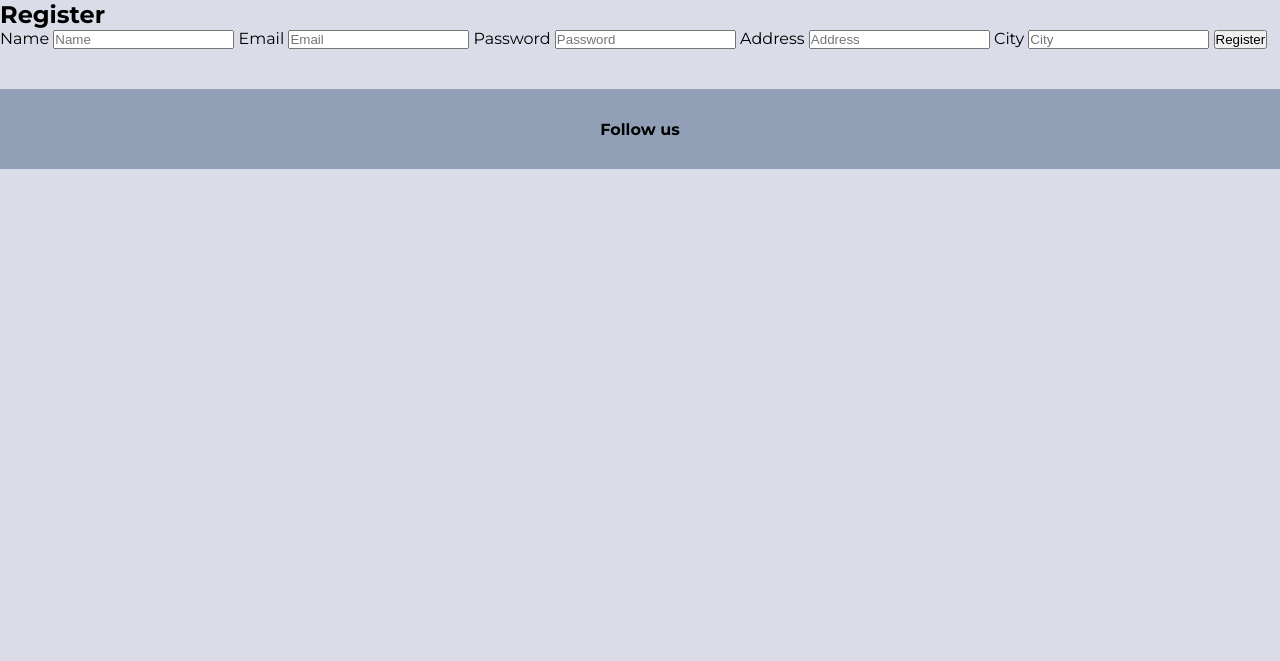
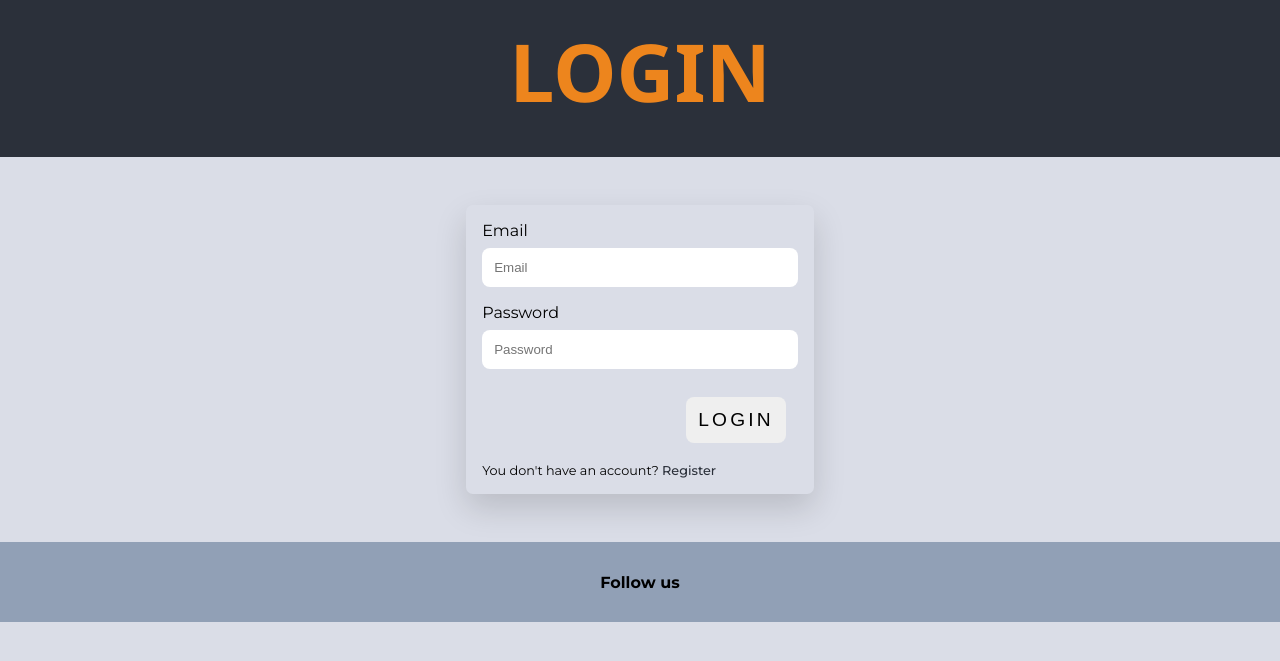
Before and after one commit to hugoogb/football-shirt-shop, a PHP site: page /resource_login_register.php in a window 1280 px wide. Shown: the part 75-736 px from the top of the page. Run offline with PHP 8.4, Linux system fonts and the light colour scheme.

Commit message:
added register/login

```diff
--- /dev/null
+++ b/project/controller/cnt_login.php
@@ -0,0 +1,3 @@
+<?php
+
+include __DIR__ . '/../view/vw_login.php';
--- /dev/null
+++ b/project/css/login_register.css
@@ -0,0 +1,85 @@
+.form-wrapper {
+    display: flex;
+    justify-content: center;
+    align-items: center;
+    margin: 3rem;
+}
+
+.form-container {
+    padding: 1rem;
+
+    border-radius: 7px 7px 7px 7px;
+    /* generated via CSS MATIC: https://goo.gl/cIbnS */
+    -webkit-box-shadow: 0 14px 32px 0 rgba(0, 0, 0, 0.15);
+    -moz-box-shadow: 0 14px 32px 0 rgba(0, 0, 0, 0.15);
+    box-shadow: 0 14px 32px 0 rgba(0, 0, 0, 0.15);
+}
+
+.form-inputs {
+    display: flex;
+    flex-direction: column;
+    width: 100%;
+}
+
+.form-inputs label {
+    display: flex;
+    flex-direction: column;
+    padding-bottom: 1rem;
+}
+
+.form-inputs label input {
+    margin-top: 0.5rem;
+    padding: 0.75rem;
+    outline: none;
+    border: transparent;
+    border-radius: 0.5rem;
+    cursor: pointer;
+    transition: background-color 0.3s, color 0.1s ease-in-out;
+}
+
+.form-inputs label input:hover {
+    border: 0.1rem solid #91A0B6;
+}
+
+.form-inputs label input:focus {
+    border: 0.2rem solid #91A0B6;
+}
+
+.form-submit {
+    width: fit-content;
+    padding: 0.75rem;
+    margin-left: 12rem;
+}
+
+.form-submit input {
+    padding: 0.75rem;
+    font-size: min(4vw, 1.2rem);
+    text-transform: uppercase;
+    letter-spacing: 0.2rem;
+    outline: none;
+    border: transparent;
+    border-radius: 0.5rem;
+    cursor: pointer;
+    transition: background-color 0.3s, color 0.1s ease-in-out;
+}
+
+.form-submit input:hover {
+    background-color: #91A0B6;
+    color: #F4D8A4;
+}
+
+.form-info {
+    font-size: min(3vw, 0.8rem);
+    margin-top: 0.5rem;
+}
+
+.form-info a {
+    cursor: pointer;
+    font-weight: 500;
+    color: #2B303A;
+}
+
+.form-info a:hover {
+    font-weight: 600;
+    text-decoration: underline;
+}
--- a/project/index.php
+++ b/project/index.php
@@ -7,8 +7,8 @@ error_reporting(E_ALL);
 $action = $_GET['action'] ?? NULL;
 
 switch ($action) {
-    case 'register':
-        include __DIR__ . '/resource_register.php';
+    case 'login-register':
+        include __DIR__ . '/resource_login_register.php';
         break;
     case 'categories':
         include __DIR__ . '/resource_list_categories.php';
--- a/project/js/fetch_calls.js
+++ b/project/js/fetch_calls.js
@@ -18,3 +18,17 @@ const product_detail = async (product_id) => {
             return response.text();
         })
 }
+
+const load_register = async () => {
+    document.getElementById("content-container").innerHTML = await fetch("/controller/cnt_register.php")
+        .then(response => {
+            return response.text();
+        })
+}
+
+const load_login = async () => {
+    document.getElementById("content-container").innerHTML = await fetch("/controller/cnt_login.php")
+        .then(response => {
+            return response.text();
+        })
+}
--- a/project/resource_homepage.php
+++ b/project/resource_homepage.php
@@ -12,6 +12,7 @@
     <link rel="stylesheet" type="text/css" href="/css/list_categories.css">
     <link rel="stylesheet" type="text/css" href="/css/list_products.css">
     <link rel="stylesheet" type="text/css" href="/css/product_detail.css">
+    <link rel="stylesheet" type="text/css" href="/css/login_register.css">
     <script src="https://ajax.googleapis.com/ajax/libs/jquery/3.6.1/jquery.min.js"
             type="text/javascript" defer></script>
     <script src="/js/dropdown.js" type="text/javascript" defer></script>
--- a/project/resource_list_categories.php
+++ b/project/resource_list_categories.php
@@ -12,6 +12,7 @@
     <link rel="stylesheet" type="text/css" href="/css/list_categories.css">
     <link rel="stylesheet" type="text/css" href="/css/list_products.css">
     <link rel="stylesheet" type="text/css" href="/css/product_detail.css">
+    <link rel="stylesheet" type="text/css" href="/css/login_register.css">
     <script src="https://ajax.googleapis.com/ajax/libs/jquery/3.6.1/jquery.min.js"
             type="text/javascript" defer></script>
     <script src="/js/dropdown.js" type="text/javascript" defer></script>
--- a/project/resource_list_products.php
+++ b/project/resource_list_products.php
@@ -12,6 +12,7 @@
     <link rel="stylesheet" type="text/css" href="/css/list_categories.css">
     <link rel="stylesheet" type="text/css" href="/css/list_products.css">
     <link rel="stylesheet" type="text/css" href="/css/product_detail.css">
+    <link rel="stylesheet" type="text/css" href="/css/login_register.css">
     <script src="https://ajax.googleapis.com/ajax/libs/jquery/3.6.1/jquery.min.js"
             type="text/javascript" defer></script>
     <script src="/js/dropdown.js" type="text/javascript" defer></script>
--- a/project/resource_login_register.php
+++ b/project/resource_login_register.php
@@ -2,15 +2,14 @@
 <html lang="en">
 <head>
     <meta charset="UTF-8">
-    <title>Registre/Login</title>
-    <link rel="icon" href="/img/logo-small.png">
+    <meta name="viewport" content="width=device-width, initial-scale=1">
+    <title>CLASSIC FOOTBALL</title>
+    <link rel="icon" href="img/logo-small.png">
     <link rel="stylesheet" type="text/css" href="/css/main.css">
     <link rel="stylesheet" type="text/css" href="/css/header.css">
     <link rel="stylesheet" type="text/css" href="/css/footer.css">
-    <link rel="stylesheet" type="text/css" href="/css/homepage.css">
-    <link rel="stylesheet" type="text/css" href="/css/list_categories.css">
-    <link rel="stylesheet" type="text/css" href="/css/list_products.css">
-    <link rel="stylesheet" type="text/css" href="/css/product_detail.css">
+    <link rel="stylesheet" type="text/css" href="/css/login_register.css">
+    <link rel="stylesheet" type="text/css" href="/css/login_register.css">
     <script src="https://ajax.googleapis.com/ajax/libs/jquery/3.6.1/jquery.min.js"
             type="text/javascript" defer></script>
     <script src="/js/dropdown.js" type="text/javascript" defer></script>
@@ -23,7 +22,7 @@
 </header>
 
 <section id="content-container">
-    <?php require __DIR__ . '/controller/cnt_register.php'; ?>
+    <?php require __DIR__ . '/controller/cnt_login.php'; ?>
 </section>
 
 <footer>
--- a/project/resource_product_detail.php
+++ b/project/resource_product_detail.php
@@ -12,6 +12,7 @@
     <link rel="stylesheet" type="text/css" href="/css/list_categories.css">
     <link rel="stylesheet" type="text/css" href="/css/list_products.css">
     <link rel="stylesheet" type="text/css" href="/css/product_detail.css">
+    <link rel="stylesheet" type="text/css" href="/css/login_register.css">
     <script src="https://ajax.googleapis.com/ajax/libs/jquery/3.6.1/jquery.min.js"
             type="text/javascript" defer></script>
     <script src="/js/dropdown.js" type="text/javascript" defer></script>
--- a/project/view/vw_header.php
+++ b/project/view/vw_header.php
@@ -12,7 +12,8 @@
             </svg>
             <div class="dropdown-content">
                 <div class="dropdown-items-container">
-                    <a class="dropdown-item user-not-logged" href="#"><p>Login</p></a>
+                    <a onclick="load_login()" class="dropdown-item user-not-logged">
+                        <p>Login</p></a>
                     <a class="dropdown-item user-logged" href="#"><p>Account</p></a>
                     <a class="dropdown-item user-logged" href="#"><p>Orders</p></a>
                     <a class="dropdown-item user-logged" href="#"><p>Logout</p></a>
@@ -26,3 +27,4 @@
             </svg>
         </a>
     </div>
+</div>
--- /dev/null
+++ b/project/view/vw_login.php
@@ -0,0 +1,22 @@
+<div class="header-title-container">
+    <h1 id="header" class="header-title">Login</h1>
+</div>
+
+<div class="form-wrapper">
+    <div class="form-container">
+        <form>
+            <div class="form-inputs">
+                <label>Email
+                    <input type="email" name="email" placeholder="Email" required>
+                </label>
+                <label>Password
+                    <input type="password" name="password" placeholder="Password" required>
+                </label>
+            </div>
+            <div class="form-submit">
+                <input type="submit" value="Login">
+            </div>
+        </form>
+        <p class="form-info">You don't have an account? <a onclick="load_register()">Register</a></p>
+    </div>
+</div>
--- a/project/view/vw_register.php
+++ b/project/view/vw_register.php
@@ -1,19 +1,35 @@
-<h2>Register</h2>
-<form class="form-register">
-    Name <label>
+<div class="header-title-container">
+    <h1 id="header" class="header-title">Register</h1>
+</div>
+
+<div class="form-wrapper">
+    <div class="form-container">
+        <form>
+            <div class="form-inputs">
+                <label>Name
                     <input type="text" name="name" placeholder="Name" required>
                 </label>
-    Email <label>
+                <label>Email
                     <input type="email" name="email" placeholder="Email" required>
                 </label>
-    Password <label>
+                <label>Password
                     <input type="password" name="password" placeholder="Password" required>
                 </label>
-    Address <label>
+                <label>Address
                     <input type="text" name="address" placeholder="Address" required>
                 </label>
-    City <label>
+                <label>City
                     <input type="text" name="city" placeholder="City" required>
                 </label>
+                <label>Postal code (ZIP)
+                    <input type="text" pattern="[0-9]{5}" name="postal-code-zip" placeholder="Postal code (ZIP)"
+                           required>
+                </label>
+            </div>
+            <div class="form-submit">
                 <input type="submit" value="Register">
+            </div>
         </form>
+        <p class="form-info">Already have an account? <a onclick="load_login()">Login</a></p>
+    </div>
+</div>
```
Lines whose indentation alone changed are shown as unchanged.
